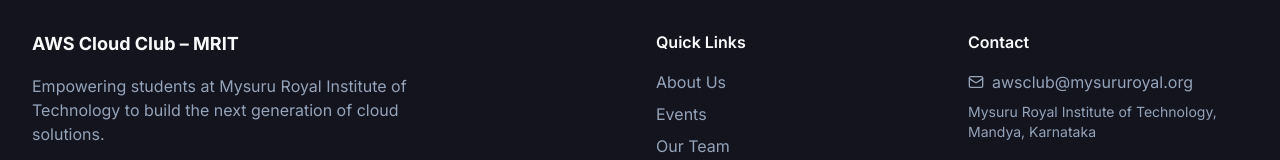
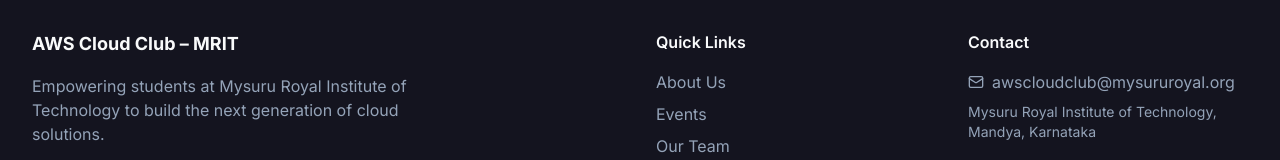
Before and after one commit to zubaida-yasmeen/aws-cloud-club-mrit, a Next.js app: page /events in a window 1280 px wide. Shown: the part 1092-1252 px from the top of the page. Built offline with nearby package versions, Linux system fonts and the light colour scheme.

Commit message:
update email to : awscloudclub@mysururoyal.org

```diff
--- a/src/app/events/page.tsx
+++ b/src/app/events/page.tsx
@@ -48,7 +48,7 @@
       <div className="mt-20 p-10 bg-secondary/10 rounded-3xl border border-secondary/20 text-center">
         <h3 className="text-2xl font-bold mb-4">Have an idea for an event?</h3>
         <p className="text-muted-foreground mb-6">We're always looking for new topics and speakers. Reach out to us!</p>
-        <a href="mailto:awsclub@mysururoyal.org" className="text-primary font-medium hover:underline">Contact the Event Lead</a>
+        <a href="mailto:awscloudclub@mysururoyal.org" className="text-primary font-medium hover:underline">Contact the Event Lead</a>
       </div>
     </div>
   );
--- a/src/components/Footer.tsx
+++ b/src/components/Footer.tsx
@@ -43,7 +43,7 @@
             <ul className="space-y-2 text-muted-foreground">
               <li className="flex items-center gap-2">
                 <Mail className="h-4 w-4" />
-                <span>awsclub@mysururoyal.org</span>
+                <span>awscloudclub@mysururoyal.org</span>
               </li>
               <li className="text-sm">Mysuru Royal Institute of Technology, Mandya, Karnataka</li>
             </ul>
```
